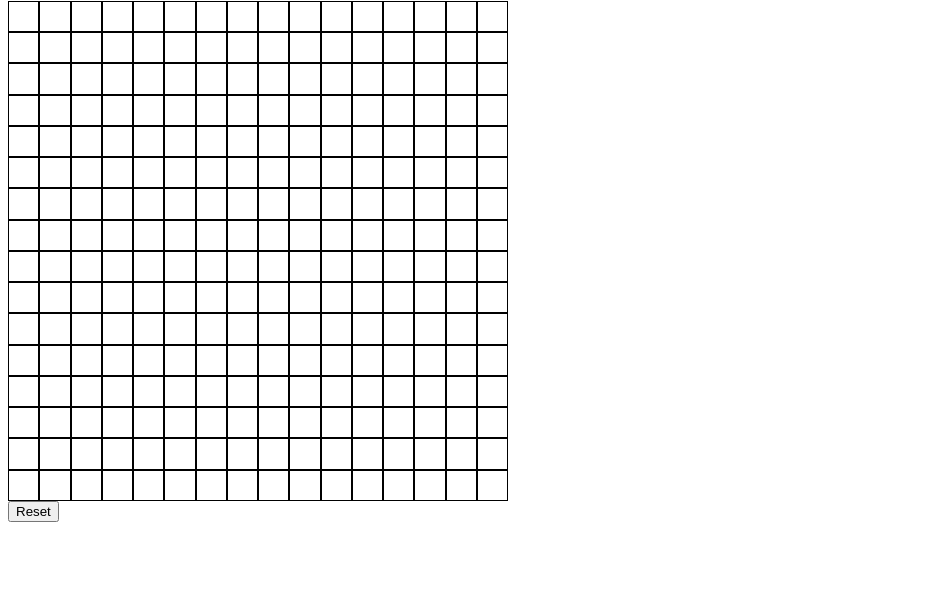
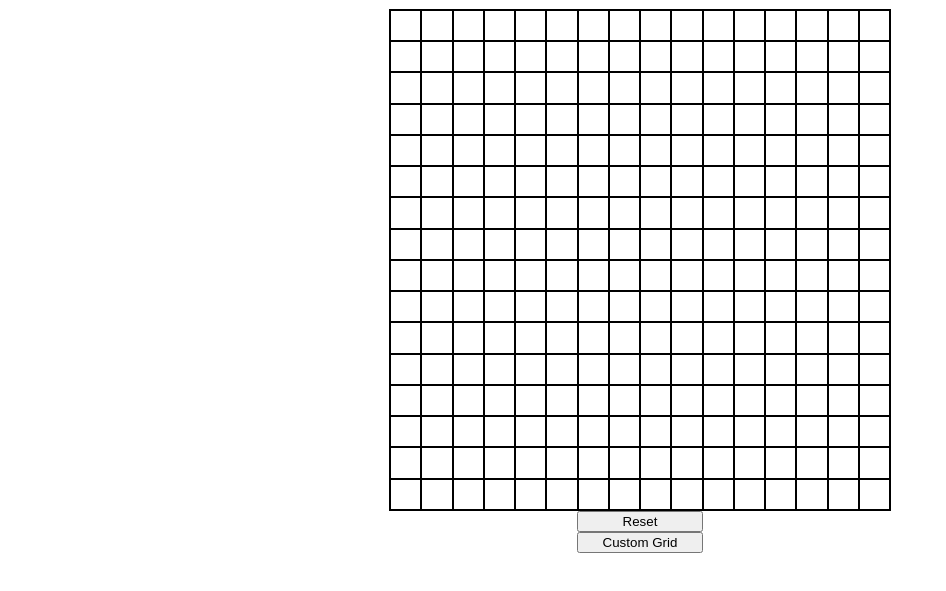
Before and after one commit to Jvthai/Etch-a-Sketch, a plain HTML site: page index.html in a window 1280 px wide. Shown: the part 79-670 px from the top of the page, without its empty margins (0-946 px from the left). Drawn offline with Linux system fonts and the light colour scheme.

Commit message:
Add css styling to center content

```diff
--- a/index.html
+++ b/index.html
@@ -9,6 +9,7 @@
     <h1>Etch-a-sketch</h1>
     <div id="container"></div>
     <button id="resetBtn">Reset</button>
+    <button id="customGrid">Custom Grid</button>
 </body>
 <script src="script.js"></script>
 </html>
--- a/script.js
+++ b/script.js
@@ -1,14 +1,23 @@
 //establish DOM element container for the grid
 const container = document.querySelector('#container');
+
+function empty(element){
+    element.innerHTML = "";
+}
 
 const resetBtn = document.querySelector('#resetBtn');
 resetBtn.addEventListener("click", function(){
     //remove the contents of the container somehow and then call createGrid function to recreate a new grid
-    function empty(element){
-        element.innerHTML = "";
-    }
     empty(container);
     createGrid(16,16);
+});
+
+//cutom grid button
+const customGrid = document.querySelector('#customGrid')
+customGrid.addEventListener("click", function(){
+    let num = prompt("Please enter a number for the grid");
+        empty(container);
+        createGrid(num, num);
 });
 
 function createGrid(rows, cols){
--- a/styles.css
+++ b/styles.css
@@ -3,12 +3,29 @@
     --grid-rows: 1;
 }
 
+body{
+    display: flex;
+    flex-direction: column;
+    align-items: center;
+
+}
+
+
+
 #container {
     display: grid;
+    align-content: center;
     grid-template-rows: repeat(var(--grid-rows), 1fr);
     grid-template-columns: repeat(var(--grid-cols), 1fr);
     height: 500px;
     width: 500px;
+    border: 1px solid rgb(0, 0, 0);
+}
+
+button {
+    height: 5%;
+    width: 10%;
+
 }
 
 .grid-item {
```
